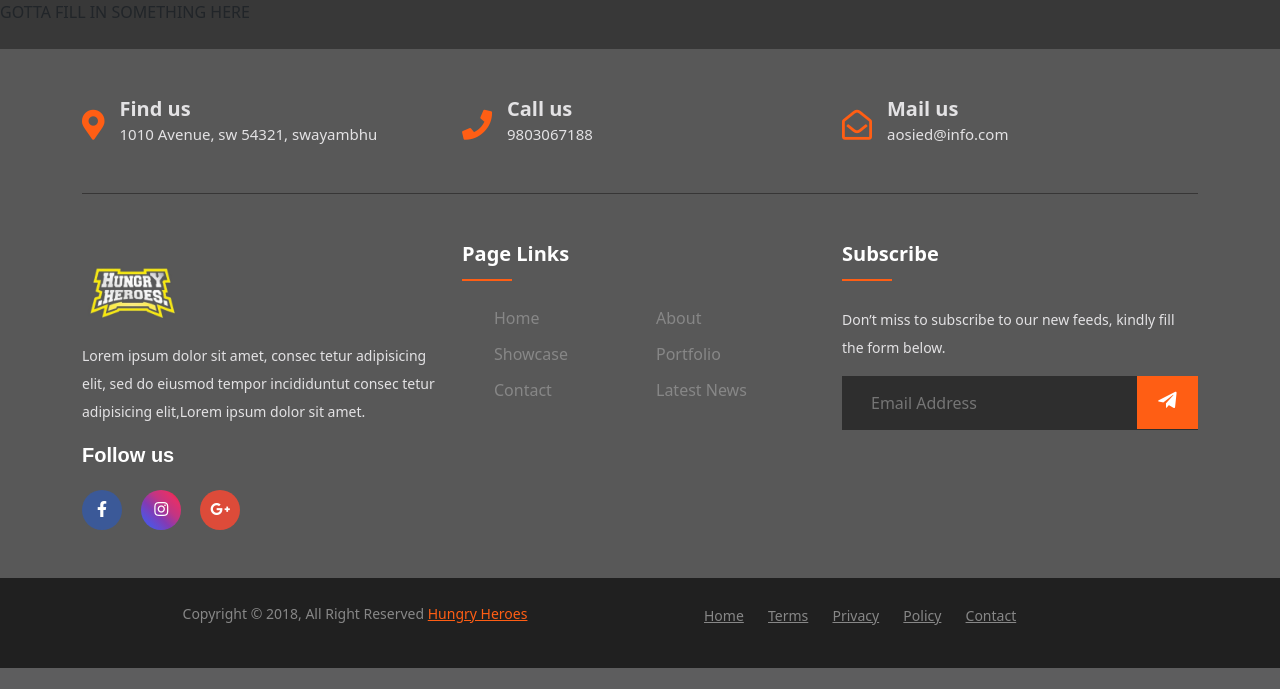
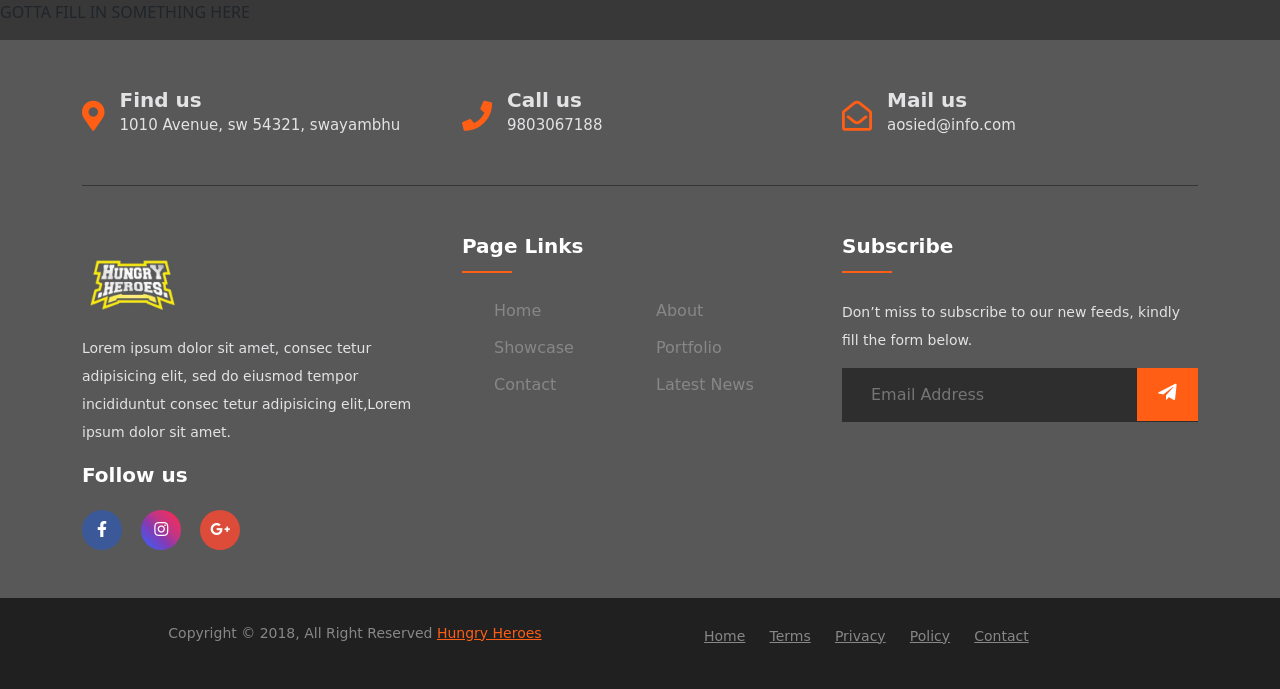
Before and after one commit to anishDev419/palisha, a Django app: page / in a window 1280 px wide. Shown: the part 132-821 px from the top of the page. Before the commit the page ends 800 px from the top, so only its background shows below. Run offline with Django 4.2, Linux system fonts and the light colour scheme; some libraries are stand-ins or nearby versions; some web fonts are replaced.

Commit message:
FOOTER DRAFT 4: FOOTER FONTS CHECK

```diff
--- a/static/css/styles.css
+++ b/static/css/styles.css
@@ -124,6 +124,7 @@
 }
 
 .cta-text h4 {
+  font-family: 'Comic Sans MS', sans-serif;
   color: #e3e2e4;
   font-size: 20px;
   font-weight: 600;
@@ -131,6 +132,7 @@
 }
 
 .cta-text span {
+  font-family: 'Comic Sans MS', sans-serif;
   color: #e3e2e4;
   font-size: 15px;
   overflow: hidden;
@@ -159,6 +161,7 @@
 /* FOOTER WIDGET 1 STARTS */
 
 .footer-text p {
+  font-family: 'Comic Sans MS', sans-serif;
   margin-bottom: 14px;
   font-size: 14px;
   color: #e3e2e4;
@@ -170,7 +173,7 @@
   display: block;
   font-size: 20px;
   font-weight: 700;
-  font-family: 'Poppins', sans-serif;
+  font-family: 'Comic Sans MS', sans-serif;
   margin-bottom: 20px;
 }
 
@@ -199,6 +202,7 @@
   background: #DD4B39;
 }
 .footer-widget-heading h3 {
+  font-family: 'Comic Sans MS', sans-serif;
   color: #fff;
   font-size: 20px;
   font-weight: 600;
@@ -232,6 +236,7 @@
 }
 
 .footer-widget ul li a {
+  font-family: 'Comic Sans MS', sans-serif;
   color: #878787;
   text-transform: capitalize;
   text-decoration: none;
@@ -247,6 +252,7 @@
   overflow: hidden;
 }
 .subscribe-form input {
+  font-family: 'Comic Sans MS', sans-serif;
   width: 100%;
   padding: 14px 28px;
   background: #2E2E2E;
@@ -277,6 +283,7 @@
   padding: 25px 0;
 }
 .copyright-text p {
+  font-family: 'Comic Sans MS', sans-serif;
   margin: 0;
   font-size: 14px;
   color: #878787;
@@ -285,6 +292,7 @@
   color: #ff5e14;
 }
 .footer-menu li {
+  font-family: 'Comic Sans MS', sans-serif;
   display: inline-block;
   margin-left: 20px;
 }
@@ -292,6 +300,7 @@
   color: #ff5e14;
 }
 .footer-menu li a {
+  font-family: 'Comic Sans MS', sans-serif;
   font-size: 14px;
   color: #878787;
 }
```
